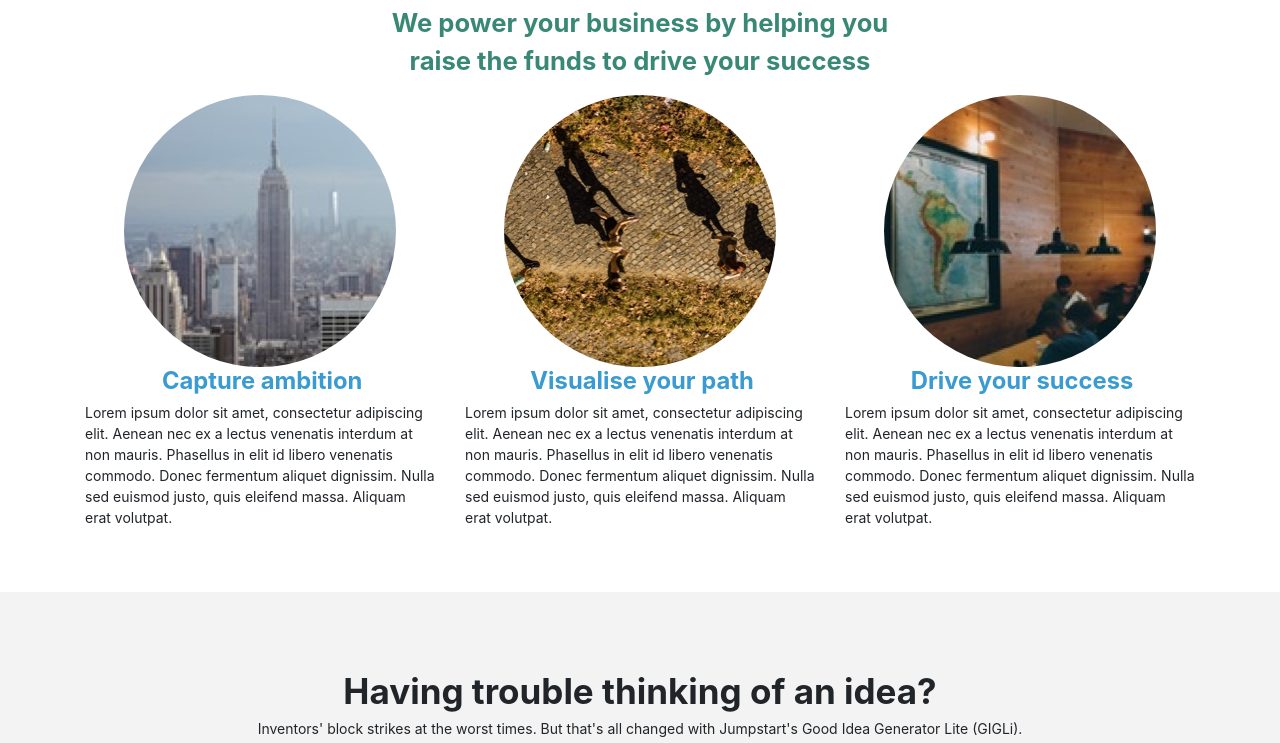
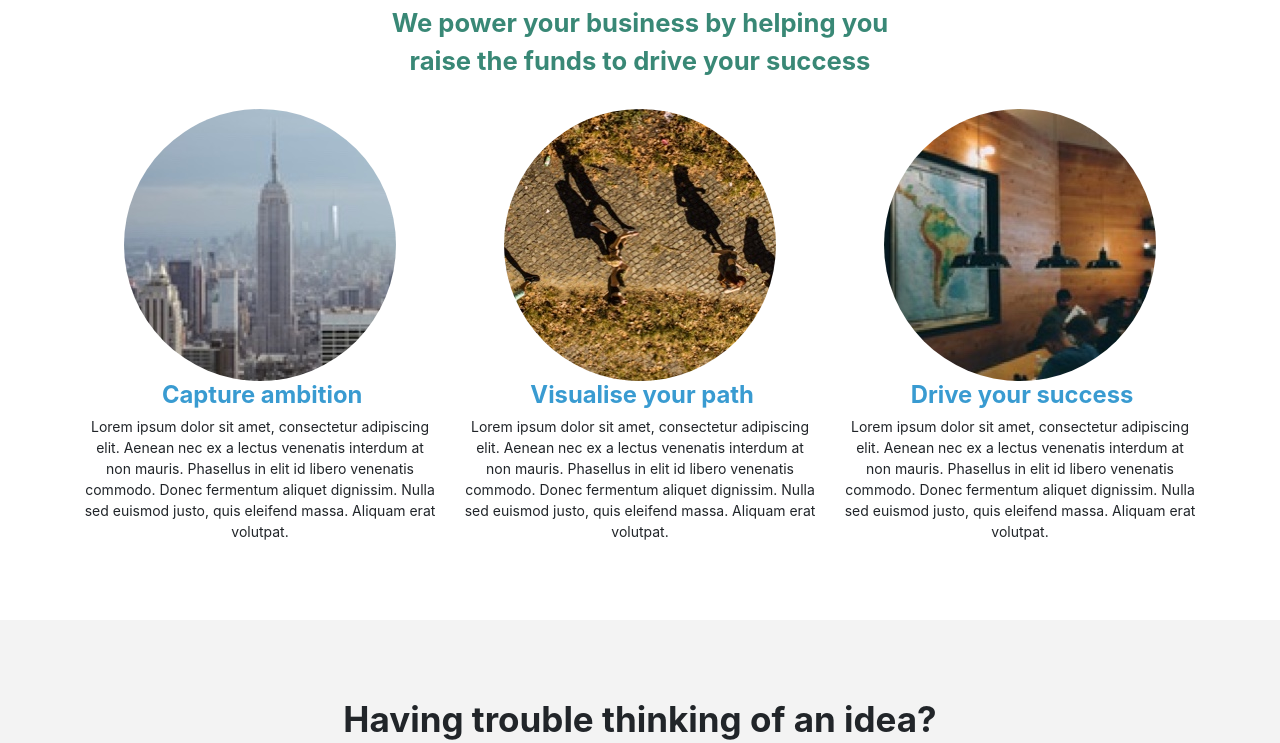
Before and after one commit to fishj123/jumpstart, a plain HTML site: page About Us.html in a window 1280 px wide. Shown: the part 637-1380 px from the top of the page. Drawn offline with nearby package versions, Linux system fonts and the light colour scheme.

Commit message:
text align change

```diff
--- a/resources/css/style.css
+++ b/resources/css/style.css
@@ -285,11 +285,11 @@ li a {
 
 .tile {
     text-align: center;
+    padding: 1rem;
 }
 
-#left {
-    text-align: left;
-}
+
+
 
 .about-us-container {
     position: relative;
```
